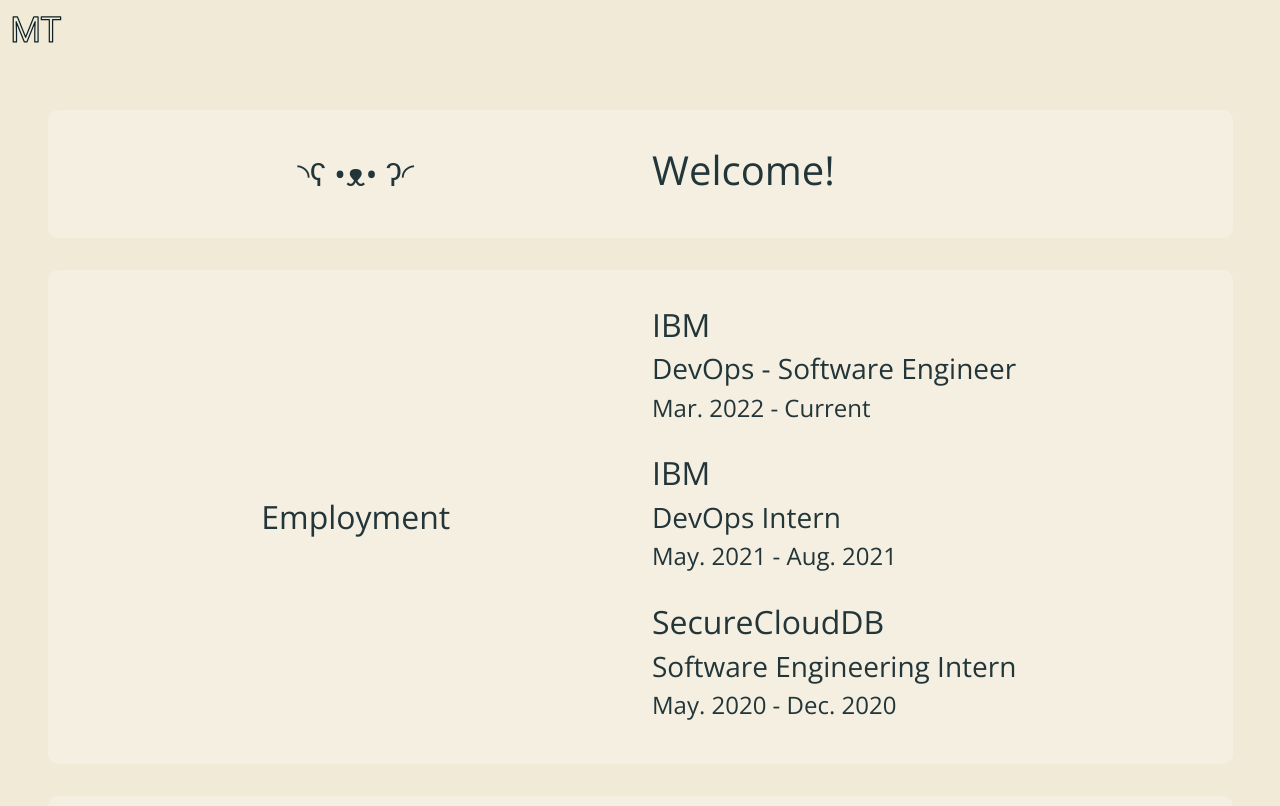
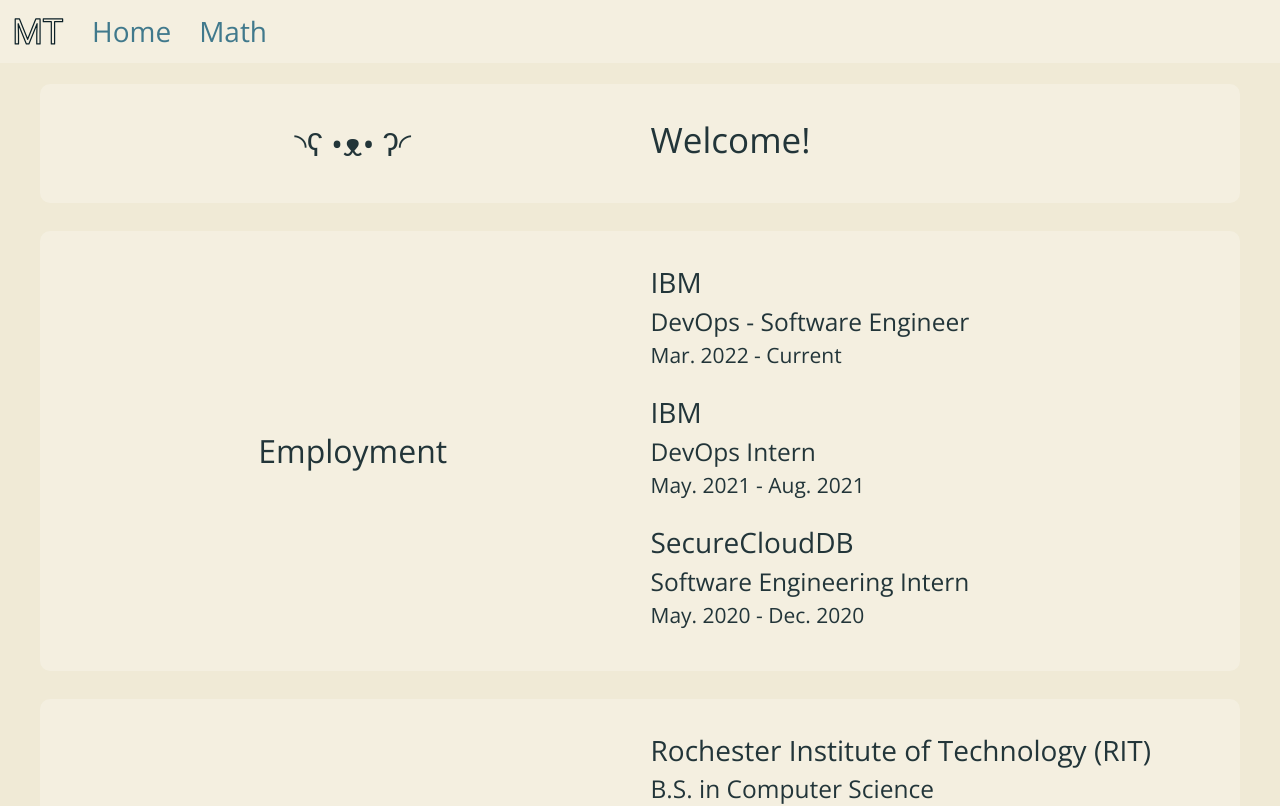
Before and after one commit to Takatsuka-Mark/website-frontend, a Vue app: page /Home in a window 1280 px wide. Shown: the top 806 px of the page. Built offline with nearby package versions, Linux system fonts and the light colour scheme.

Commit message:
Add Navbar + Various Fixes (#53)
* Add Navbar

* Shorten preloader length

* Disable preloader scaling

* Route Transitions

```diff
--- a/package.json
+++ b/package.json
@@ -1,6 +1,6 @@
 {
   "name": "marktakatsuka",
-  "version": "0.2.1",
+  "version": "0.3.0",
   "private": true,
   "author": "Mark Takatsuka",
   "license": "MIT",
--- a/src/components/Header/Header.scss
+++ b/src/components/Header/Header.scss
@@ -1,16 +1,53 @@
 @import '../../styles/theme';
 
 .app-header{
-  z-index: 100;
-  padding-bottom: 3rem;
+  padding: 0;
+  position: fixed;
+  top: 0;
+  width: 100%;
+  background-color: rgb(244, 239, 224);
+
+  display: flex;
+  flex-direction: row;
+  column-gap: 5rem;
+}
+
+.app-header-nav {
+  display: flex;
+  flex-direction: row;
+  list-style: none;
+  padding: 0;
+  justify-content: center;
+  margin: 0;
+}
+
+.logo-li {
+  padding: 1rem 0;
+  padding-left: 1rem;
+  padding-right: 1rem;
+  display: flex;
+  flex-direction: column;
+  justify-content: center;
+}
+
+.routes {
+  padding: 0rem 0;
+  display: flex;
+  flex-direction: column;
+  justify-content: center;
+  height: 100%;
+}
+
+.route-text {
+  margin-bottom: 0;
+  padding: 0.5rem 1rem 0.5rem 1rem;
 }
 
 #logo {
-  position: absolute;
-  top: 12px;
-  left: 12px;
-  width: 50px;
-  height: 35px;
+  // 5x3.5 ratio
+
+  height: $logo_width*0.7;
+  width: $logo_width;
   stroke: $theme-0;
   stroke-width: 5;
 }
@@ -20,7 +57,7 @@
   stroke-dashoffset: 801px;
   stroke-linecap: round;
   stroke-linejoin: round;
-  animation: logo-anim 2s ease forwards;
+  animation: logo-anim $logo_trace_in ease forwards;
 }
 
 #logo path:nth-child(2) {
@@ -28,7 +65,7 @@
   stroke-dashoffset: 363px;
   stroke-linecap: round;
   stroke-linejoin: round;
-  animation: logo-anim 2s ease forwards;
+  animation: logo-anim $logo_trace_in ease forwards;
 }
 
 @keyframes logo-anim {
@@ -94,3 +131,7 @@
   stroke-dashoffset: -134;
   stroke-width: 6;
 }
+
+.routes {
+  height: 100%;
+}
--- a/src/components/Header/Header.vue
+++ b/src/components/Header/Header.vue
@@ -1,7 +1,9 @@
 <template>
+  <div>
     <div class="app-header">
-    <div class="wrap">
-      <Loader></Loader>
+      <ul class="app-header-nav">
+        <li class="logo-li">
+          <!-- Logo -->
           <svg id="logo" width="205" height="113" viewBox="0 0 205 113" fill="none"
               xmlns="http://www.w3.org/2000/svg">
             <path
@@ -11,6 +13,18 @@
             <path d="M199.344 16.1094H166.438V107.375H153.008V16.1094H120.172V5H199.344V16.1094Z"
                   mask="url(#path-1-outside-1)"/>
           </svg>
+        </li>
+        <li class="routes">
+          <router-link to="/home">
+            <h2 class="route-text"><b>Home</b></h2>
+          </router-link>
+        </li>
+        <li class="routes">
+          <router-link to="/math">
+            <h2 class="route-text"><b>Math</b></h2>
+          </router-link>
+        </li>
+      </ul>
         <!-- TODO reimplement hamburger when more pages are added -->
   <!--      <button class="menu" v-bind:class="[hamburgerIsActive? 'opened': null]"-->
   <!--              v-on:click="toggleHamburger">-->
@@ -32,14 +46,12 @@
 
 <script>
 
-import Loader from '@/components/Loader/Loader.vue';
-
 export default {
   name: 'Header.vue',
-  components: { Loader },
   data() {
     return {
       hamburgerIsActive: false,
+      show_navbar: true,
     };
   },
   methods: {
--- a/src/components/Layout/Layout.scss
+++ b/src/components/Layout/Layout.scss
@@ -15,12 +15,7 @@
   position: relative;
   flex-grow: 1;
   // 1rem for footer height
-  padding: $content-padding $content-padding ($content-padding + 1rem);
-
-
-  @media (max-width: breakpoint-max(sm)) {
-    padding: 20px 15px 40px;
-  }
+  padding: 5rem $content-padding ($content-padding + 1rem);
 
   // hammers disallows text selection, allowing it for large screens
   @media (min-width: breakpoint-min(sm)) {
@@ -28,14 +23,69 @@
   }
 
   opacity: 0;
-  animation: fadeIn 1s ease forwards 3.5s;
+  animation: fadeIn $page_fade_in ease forwards $logo_trace_in + $logo_show_time + $logo_fade_out;
 }
-
-
 
 @keyframes fadeIn {
   from {
     opacity: 0;
   }
-  to {opacity: 1;}
+  to {
+    opacity: 1;
+  }
 }
+
+html {
+  animation: lockOverflow $logo_trace_in + $logo_show_time + $logo_fade_out steps(1, end) forwards;
+}
+
+@keyframes lockOverflow {
+  from {
+    overflow-y: hidden;
+    height: 100%;
+  }
+  to {
+    overflow-y: auto;
+    height: auto;
+  }
+}
+
+@keyframes slideIn {
+  from {
+    transform: scaleY(0%)
+  }
+  to {
+    transform: scaleY(100%)
+  }
+}
+
+.loader {
+  z-index: 1000;
+}
+
+.header {
+  position: fixed;
+  top: 0;
+  left: 0;
+  z-index: 999;
+  width: 100%;
+}
+
+.hide-navbar-enter-active {
+  animation: slideIn 0.4s;
+}
+.hide-navbar-leave-active {
+  animation: slideIn 0.4s reverse;
+  //transition: max-height
+}
+
+
+.router-fade-enter-active,
+.router-fade-leave-active {
+  transition: opacity 0.5s, transform 0.5s;
+}
+.router-fade-enter,
+.router-fade-leave-to {
+  opacity: 0;
+  transform: translate(-30%)
+}
--- a/src/components/Layout/Layout.vue
+++ b/src/components/Layout/Layout.vue
@@ -1,43 +1,54 @@
 <template>
   <div>
 <!--<div :class="{root: true, sidebarClose}">-->
-  <Header/>
-<!--  <NavBar/>-->
-  <div ref="content" class="content">
-<!--    <transition name="router-animation">-->
-      <router-view/>
-<!--    </transition>-->
+    <Transition name="hide-navbar">
+      <Header v-if="show_navbar && show_navbar2" class="header"/>
+    </Transition>
+    <Loader class="loader"/>
+  <!--  <NavBar/>-->
+    <div ref="content" class="content">
+     <transition name="router-fade" mode="out-in">
+        <router-view/>
+     </transition>
+    </div>
   </div>
-</div>
 </template>
 
 <script>
-import { mapState, mapActions } from 'vuex';
-
 import Header from '@/components/Header/Header.vue';
+import Loader from '@/components/Loader/Loader.vue';
 
 import './Layout.scss';
 
 export default {
   name: 'Layout',
-  components: { Header },
+  components: { Header, Loader },
+  data() {
+    return {
+      show_navbar: true,
+      show_navbar2: false,
+      last_y: 0,
+    };
+  },
   methods: {
-    ...mapActions(
-      'layout', ['switchSidebar', 'changeSidebarActive'],
-    ),
+    handleScroll() {
+      const { scrollY } = window;
+      this.show_navbar = scrollY <= this.last_y;
+      this.last_y = scrollY;
+    },
   },
   computed: {
-    ...mapState('layout', {
-      sidebarClose: (state) => state.sidebarClose,
-    }),
   },
   created() {
+    this.last_y = window;
+    // eslint-disable-next-line no-return-assign
+    setTimeout(() => this.show_navbar2 = true, 2850);
   },
   mounted() {
-    this.$refs.content.addEventListener('animationend', () => {
-      this.$refs.content.classList.remove('animated');
-      this.$refs.content.classList.remove('fadeInUp');
-    });
+    window.addEventListener('scroll', this.handleScroll);
+  },
+  destroyed() {
+    window.removeEventListener('scroll', this.handleScroll);
   },
 };
 </script>
--- a/src/components/Loader/Loader.scss
+++ b/src/components/Loader/Loader.scss
@@ -9,7 +9,7 @@
   stroke: $theme-0;
   stroke-width: 7;
   // name, duration, timing, delay
-  animation: fill 0.5s ease forwards 1.5s, fade-logo-out 1s ease forwards 2.5s;
+  animation: fill 0.5s ease forwards $logo_trace_in, fade-logo-out $logo_fade_out ease forwards $logo_trace_in + $logo_show_time;
 }
 
 #preloader path:nth-child(1) {
@@ -17,7 +17,7 @@
   stroke-dashoffset: 801;
   stroke-linecap: round;
   stroke-linejoin: round;
-  animation: logo-anim 1.5s ease forwards;
+  animation: logo-anim $logo_trace_in ease forwards;
 }
 
 #preloader path:nth-child(2) {
@@ -25,7 +25,7 @@
   stroke-dashoffset: 364;
   stroke-linecap: round;
   stroke-linejoin: round;
-  animation: logo-anim 1.5s ease forwards;
+  animation: logo-anim $logo_trace_in ease forwards;
 }
 
 @keyframes logo-anim {
--- a/src/main.js
+++ b/src/main.js
@@ -5,7 +5,6 @@
 import App from './App.vue';
 import router from './router';
 import store from './store';
-import vuetify from './plugins/vuetify';
 import layoutMixin from './mixins/layout';
 
 Vue.use(BootstrapVue);
@@ -20,6 +19,5 @@
 new Vue({
   router,
   store,
-  vuetify,
   render: (h) => h(App),
 }).$mount('#app');
--- a/src/pages/Projects/MathInterpreter/MathInterpreter.vue
+++ b/src/pages/Projects/MathInterpreter/MathInterpreter.vue
@@ -2,7 +2,7 @@
 <div class="expression_input">
   <Container FULL="true">
     <template slot="full_body">
-      <h2><b>Math Interpreter</b></h2>
+      <h1><b>Math Interpreter</b></h1>
       <h5>Version: {{ version }}</h5>
       <div class="expressionInput">
         <b-input id="expression-input" size="lg" placeholder="Enter an expression here"
--- a/src/router/index.js
+++ b/src/router/index.js
@@ -36,6 +36,12 @@
 const router = new VueRouter({
   mode: 'history',
   routes,
+  // TODO may want to allow center
+  // eslint-disable-next-line no-unused-vars
+  scrollBehavior(to, from, savedPosition) {
+    // always scroll to top
+    return { top: 0 };
+  },
 });
 
 export default router;
--- a/src/styles/theme.scss
+++ b/src/styles/theme.scss
@@ -82,3 +82,16 @@
 
 // TODO change the name of this. Deprecated - from original version
 $content-padding: 2.85rem;
+
+/*
+Logo Anim Info
+ */
+$logo_trace_in: 1.5s;
+$logo_show_time: 0.85s;
+$logo_fade_out: 0.5s;
+$page_fade_in: 0.5s;
+
+/*
+Header logo infor
+ */
+$logo_width: 50px
```
Also changed, not shown: 1 other file (tests, documents, lock files or other folders). Lines whose indentation alone changed are shown as unchanged.
